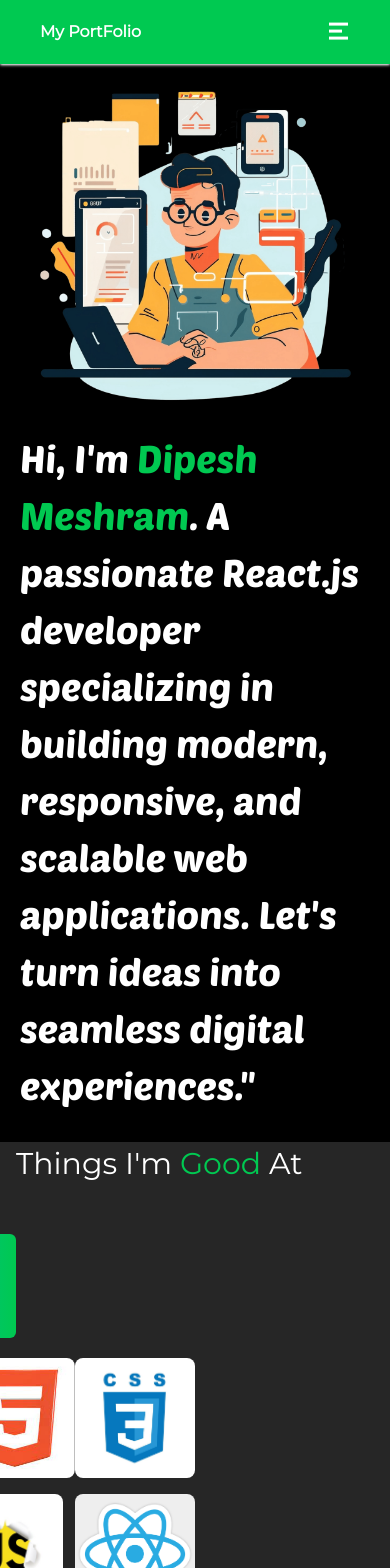
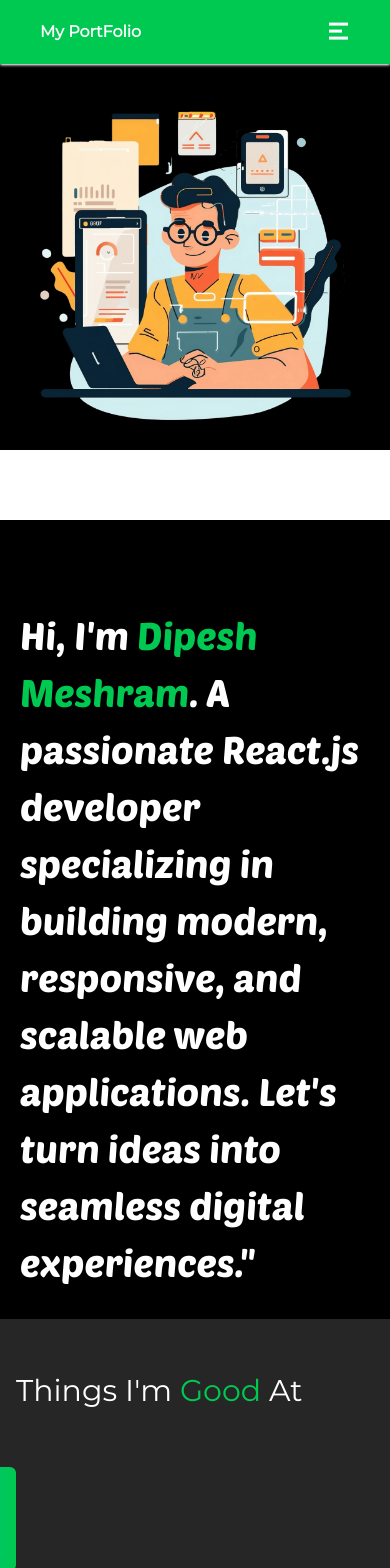
Before and after one commit to dipesh-ops/portfolio, a React (Vite) app: page / in a window 390 px wide. Shown: the top 1568 px of the page. Built offline with nearby package versions, Linux system fonts and the light colour scheme; the HTML template or start-up script is replaced by a standard one.

Commit message:
corrections in project

```diff
--- a/src/components/About.jsx
+++ b/src/components/About.jsx
@@ -16,7 +16,7 @@ const About = () => {
   },{scope : container})
   return (
     <div ref={container}>
-      <div className="lg:h-screen flex justify-center items-center text-white">
+      <div className="lg:h-screen flex justify-center items-center pt-20 text-white">
         <p className='paragraph poetsenOne md:w-140 text-[38px]'>Hi, I'm <span className='text-green-500'>Dipesh Meshram</span>. A passionate React.js developer specializing in building modern, responsive, and scalable web applications. Let's turn ideas into seamless digital experiences."</p>
       </div>
     </div>
--- a/src/components/Contact.jsx
+++ b/src/components/Contact.jsx
@@ -3,7 +3,7 @@ import React from 'react'
 const Contact = () => {
   return (
     <div className='text-white bg-neutral-800 flex justify-center items-center'>
-      <h1 className='text-5xl p-5 md:p-10 md:text-8xl poetsenOne md:leading-35 uppercase text-center'>
+      <h1 className='text-5xl p-5 pt-18 md:p-10 md:text-8xl poetsenOne md:leading-35 uppercase text-center'>
         you can get in touch with me via <span className='text-red-400'>instagram</span> or <span className='text-blue-500'>linkedin</span>.
       </h1>
     </div>
--- a/src/components/Header.jsx
+++ b/src/components/Header.jsx
@@ -20,13 +20,21 @@ const Header = () => {
     <div ref={container} className='text-white md:mt-[4%] font-[Montserrat]'>
         <div className='flex flex-col md:flex-col lg:flex-row'>
         <div className="w-[100%] md:w-[100%] lg:w-[50%] right">
-            <div className="img pt-10 md:pt-0">
+            <div className="img pt-15 md:pt-0">
               <img src={vect} alt="no image" />
             </div>
         </div>
-        <div className="left lg:w-[50%] px-5 pb-7">
+        <div>
+        <marquee className='bg-white text-green-500 lg:hidden p-4 text-3xl poetsenOne'><i className="ri-arrow-left-fill"></i> WELCOME TO MY PORTFOLIO <i className="ri-arrow-left-fill"></i> WELCOME TO MY PORTFOLIO <i className="ri-arrow-left-fill"></i> WELCOME TO MY PORTFOLIO</marquee>
+
+        </div>
+        <div className="left w-[100wh] lg:w-[50%] px-5 pb-7">
             <About/>
         </div>
+        </div>
+
+        <div>
+        <marquee className='bg-white text-green-500 hidden lg:block p-4 text-3xl poetsenOne'><i className="ri-arrow-left-fill"></i> WELCOME TO MY PORTFOLIO <i className="ri-arrow-left-fill"></i> WELCOME TO MY PORTFOLIO <i className="ri-arrow-left-fill"></i> WELCOME TO MY PORTFOLIO</marquee>
         </div>
     </div>
   )
--- a/src/components/Menu.jsx
+++ b/src/components/Menu.jsx
@@ -21,10 +21,8 @@ const Menu = () => {
         }
     }
 
-    console.log(getToggle);
-
     return (
-        <div className='absolute md:hidden z-3 bg-black text-white w-90 px-5 py-2 shadow-lg shadow-cyan-100'>
+        <div className='md:hidden z-3 bg-black text-white w-90 px-5 py-2 fixed top-16 left-0 right-0 shadow-lg shadow-cyan-100'>
             <ul onClick={toggler} className='ullist'>
                 <Link to='/'>
                     <li className='border-2 border-green-300 p-2 rounded-lg m-2 cursor-pointer'>Home</li>
--- a/src/components/Skills.jsx
+++ b/src/components/Skills.jsx
@@ -85,7 +85,7 @@ const Skills = () => {
 
   }, [])
   return (
-    <div ref={container} className='text-white text-3xl overflow-hidden montserrat p-4 md:p-15 bg-neutral-800'>
+    <div ref={container} className='text-white text-3xl overflow-hidden montserrat p-4 pt-18 md:p-15 bg-neutral-800'>
         <h1 id='heading' className='heading'>Things I'm <span className='text-green-500'>Good</span> At</h1>
 
         <div>
```
